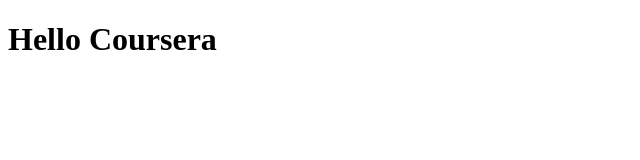
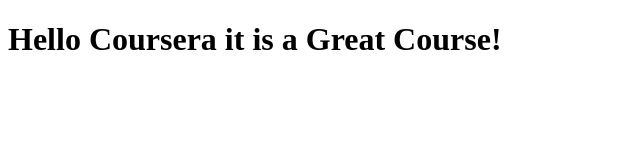
Before and after one commit to paster555/coursera-test, a plain HTML site: page site/index.html in a window 1280 px wide. Shown: the whole page, without its empty margins (0-640 px from the left). Drawn offline with Linux system fonts and the light colour scheme.

Commit message:
added exclamation mark

```diff
--- a/site/index.html
+++ b/site/index.html
@@ -4,6 +4,6 @@
 	<title>Hello Coursera</title>
 </head>
 <body>
-<h1>Hello Coursera</h1>
+<h1>Hello Coursera it is a Great Course!</h1>
 </body>
 </html>
```
